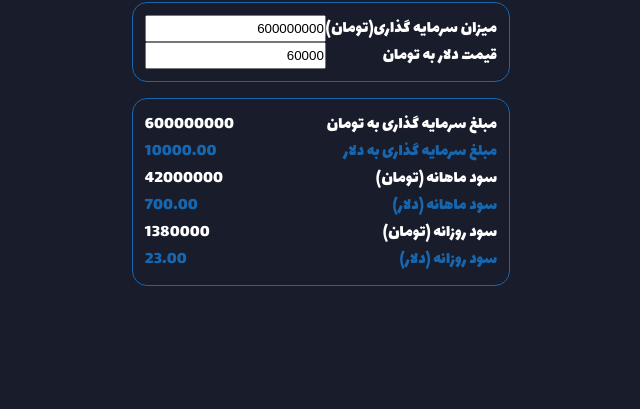
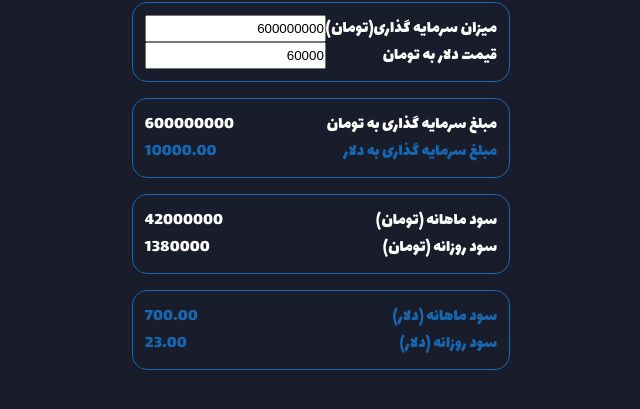
Before and after one commit to HesamMarshal/bycr, a plain HTML site: page calc/index.html in a window 1280 px wide. Shown: the part 69-478 px from the top of the page, without its empty margins (319-959 px from the left). Drawn offline with Linux system fonts and the light colour scheme.

Commit message:
separate dollar and toman section

```diff
--- a/calc/index.html
+++ b/calc/index.html
@@ -55,26 +55,27 @@
                 <p class="blue">مبلغ سرمایه گذاری به دلار</p>
                 <p id="invest_amount_dollar" class="blue">10000.00</p>
             </div>
-
+        </div>
+        <div class="plan">
             <div class="item">
                 <p>سود ماهانه (تومان)</p>
                 <p id="interest_month_toman">42000000</p>
-            </div>
-            <div class="item blue">
-                <p>سود ماهانه (دلار)</p>
-                <p id="interest_month_dollar">700.00</p>
             </div>
             <div class="item">
                 <p>سود روزانه (تومان)</p>
                 <p id="interest_day_toman">1380000</p>
             </div>
+        </div>
+        <div class="plan">
+            <div class="item blue">
+                <p>سود ماهانه (دلار)</p>
+                <p id="interest_month_dollar">700.00</p>
+            </div>
             <div class="item blue">
                 <p>سود روزانه (دلار)</p>
                 <p id="interest_day_dollar">23.00</p>
             </div>
-
         </div>
-
     </section>
     <footer>
 
```
